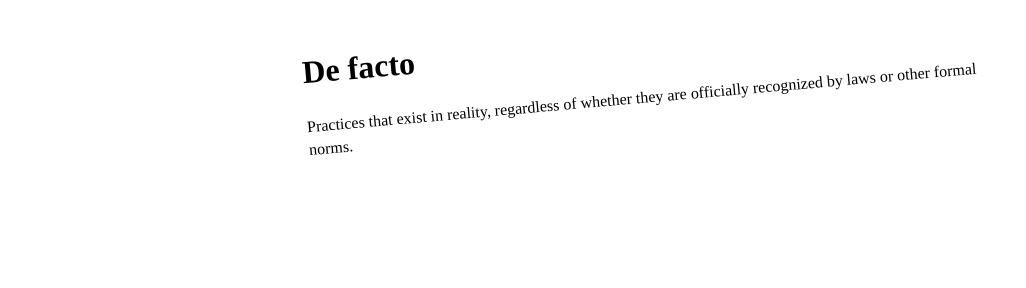
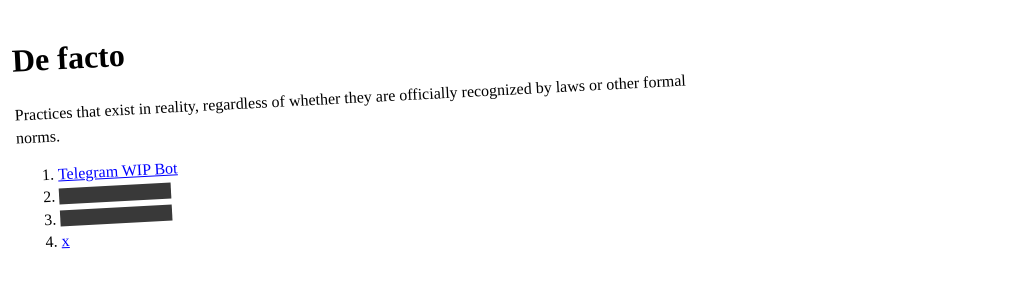
Before and after one commit to cba85/2facto, a plain HTML site: page index.html in a window 1280 px wide. Shown: the whole page, without its empty margins (0-1026 px from the left). Drawn offline with Linux system fonts and the light colour scheme.

Commit message:
pure html

```diff
--- a/index.html
+++ b/index.html
@@ -1 +1,48 @@
-<!DOCTYPE html><html lang="en"><head><meta charset="UTF-8"><meta http-equiv="X-UA-Compatible" content="IE=edge"><meta name="viewport" content="width=device-width,initial-scale=1"><title>De facto</title><link rel="shortcut icon" href="/favicon.ico" type="image/x-icon"><meta name="description" content="Practices that exist in reality, regardless of whether they are officially recognized by laws or other formal norms."><style>body{line-height:1.4;font-size:16px;padding:0 10px;margin:1rem auto;max-width:42rem;transform:rotate(-5deg)}a,a:visited{color:#00f}</style></head><body><h1 id="de-facto" tabindex="-1">De facto</h1><p>Practices that exist in reality, regardless of whether they are officially recognized by laws or other formal norms.</p></body></html>
+<!DOCTYPE html>
+<html lang="en">
+<head>
+	<meta charset="UTF-8" />
+	<meta http-equiv="X-UA-Compatible" content="IE=edge" />
+	<meta name="viewport" content="width=device-width, initial-scale=1.0" />
+	<link rel="shortcut icon" href="/favicon.ico" type="image/x-icon" />
+
+	<title>2facto</title>
+	<meta name="description" content="Practices that exist in reality, regardless of whether they are officially recognized by laws or other formal norms." />
+
+	<style>
+		body {
+			line-height: 1.4;
+			font-size: 16px;
+			padding: 0 0.5em;
+			max-width: 42rem;
+			transform: rotate(-3deg);
+		}
+
+		a, a:visited {
+			color: blue;
+		}
+
+		.redacted {
+			width: 7em;
+			height: 1em;
+			background-color: #393939;
+			position: relative;
+			top: 0.15em;
+			display: inline-block;
+		}
+	</style>
+
+</head>
+<body>
+	<h1>De facto</h1>
+
+	<p>Practices that exist in reality, regardless of whether they are officially recognized by laws or other formal norms.</p>
+
+	<ol>
+		<li><a href="https://wipbot.2facto.com">Telegram WIP Bot</a></li>
+		<li><div class="redacted"></div></li>
+		<li><div class="redacted"></div></li>
+		<li><a href="https://x.2facto.com">x</a></li>
+	</ol>
+</body>
+</html>
```
Also changed, not shown: favicon.ico (added).
